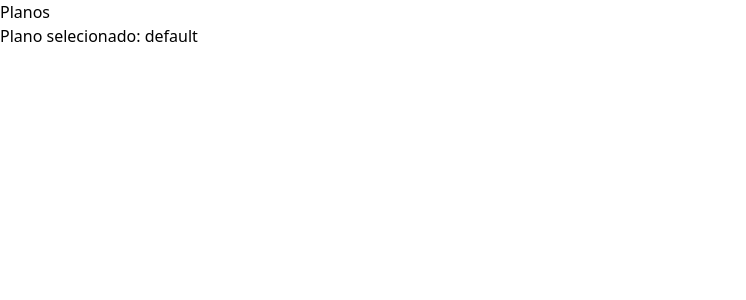
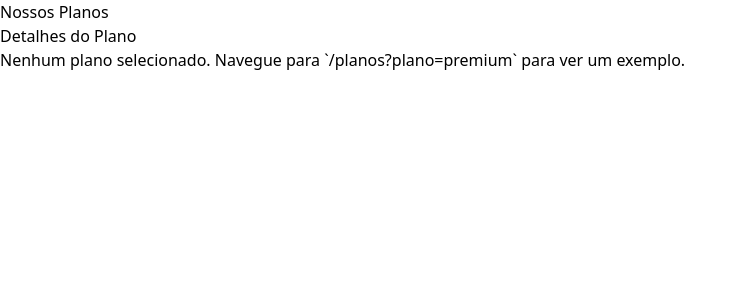
Before and after one commit to techiaemp-netizen/gabarita-ai-frontend, a Next.js app: page /planos in a window 1280 px wide. Shown: the top 300 px of the page, without its empty margins (0-746 px from the left). Built offline with nearby package versions, Linux system fonts and the light colour scheme.

Commit message:
fix(planos): refatora página com Suspense para corrigir erro de build

```diff
--- /dev/null
+++ b/app/planos/PlanosContent.tsx
@@ -0,0 +1,26 @@
+// app/planos/PlanosContent.tsx
+
+'use client'; // ESSENCIAL: Garante que este código só rode no cliente.
+
+import { useSearchParams } from 'next/navigation';
+
+// Este componente fará a leitura da URL e exibirá o conteúdo.
+export default function PlanosContent() {
+  const searchParams = useSearchParams();
+
+  // Exemplo: pegando um parâmetro chamado 'plano' da URL. Ex: /planos?plano=premium
+  const planoSelecionado = searchParams.get('plano');
+
+  return (
+    <div>
+      <h2>Detalhes do Plano</h2>
+      {planoSelecionado ? (
+        <p>Você está visualizando o plano: <strong>{planoSelecionado}</strong></p>
+      ) : (
+        <p>Nenhum plano selecionado. Navegue para `/planos?plano=premium` para ver um exemplo.</p>
+      )}
+
+      {/* Coloque aqui o resto do conteúdo da sua página de planos */}
+    </div>
+  );
+}
--- a/app/planos/page.tsx
+++ b/app/planos/page.tsx
@@ -1,10 +1,22 @@
+// app/planos/page.tsx
+
 import { Suspense } from 'react';
-import PlanosContent from './planos-content';
+import PlanosContent from './PlanosContent';
 
-export default function Page() {
+// Este é um Componente de Servidor por padrão.
+export default function PlanosPage() {
   return (
-    <Suspense fallback={<div>Carregando planos...</div>}>
-      <PlanosContent />
-    </Suspense>
+    <main>
+      <h1>Nossos Planos</h1>
+
+      {/* O Suspense Boundary é a chave.
+        Ele diz ao Next.js: "Renderize tudo estaticamente, mas enquanto o
+        'PlanosContent' não estiver pronto no cliente, mostre este 'fallback'".
+      */}
+      <Suspense fallback={<p>Carregando detalhes do plano...</p>}>
+        <PlanosContent />
+      </Suspense>
+
+    </main>
   );
 }
--- a/app/planos/planos-content.tsx
+++ /dev/null
@@ -1,22 +0,0 @@
-'use client';
-
-import { useSearchParams } from 'next/navigation';
-import { useState, useEffect } from 'react';
-
-export default function PlanosContent() {
-  const searchParams = useSearchParams();
-  const [plano, setPlano] = useState('default');
-
-  useEffect(() => {
-    const planoParam = searchParams.get('p');
-    setPlano(planoParam ?? 'default');
-  }, [searchParams]);
-
-  return (
-    <main>
-      <h1>Planos</h1>
-      <p>Plano selecionado: {plano}</p>
-      {/* Conteúdo da página */}
-    </main>
-  );
-}
```
